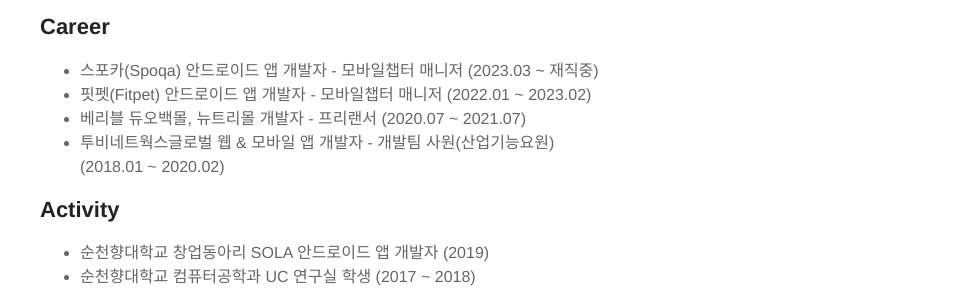
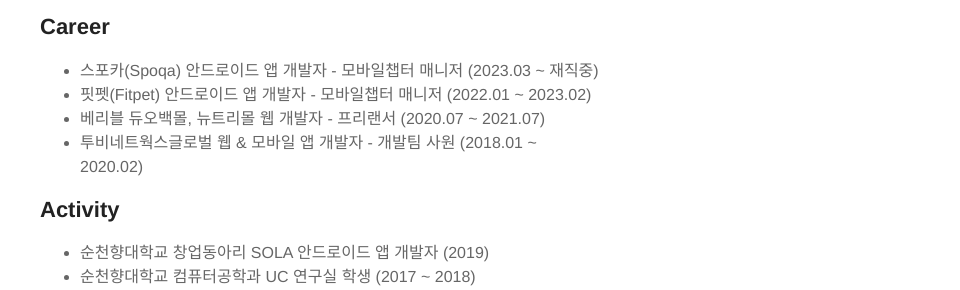
Before and after one commit to ry4nkim/ry4nkim.github.io, a Jekyll site: the page built from about.md, in a window 1280 px wide. Shown: the part 699-989 px from the top of the page, without its empty margins (320-1280 px from the left). Built offline with Jekyll 4.4.1, drawn with Linux system fonts in a browser that asks for light colours.

Commit message:
Update about.md

```diff
--- a/about.md
+++ b/about.md
@@ -20,8 +20,8 @@
 <ul>
   <li><b>스포카(Spoqa)</b> 안드로이드 앱 개발자 - 모바일챕터 매니저 (2023.03 ~ 재직중)</li>
   <li><b>핏펫(Fitpet)</b> 안드로이드 앱 개발자 - 모바일챕터 매니저 (2022.01 ~ 2023.02)</li>
-  <li><b>베리블</b> 듀오백몰, 뉴트리몰 개발자 - 프리랜서 (2020.07 ~ 2021.07)</li>
-  <li><b>투비네트웍스글로벌</b> 웹 & 모바일 앱 개발자 - 개발팀 사원(산업기능요원) (2018.01 ~ 2020.02)</li>
+  <li><b>베리블</b> 듀오백몰, 뉴트리몰 웹 개발자 - 프리랜서 (2020.07 ~ 2021.07)</li>
+  <li><b>투비네트웍스글로벌</b> 웹 & 모바일 앱 개발자 - 개발팀 사원 (2018.01 ~ 2020.02)</li>
 </ul>
 
 <h2>Activity</h2>
```
